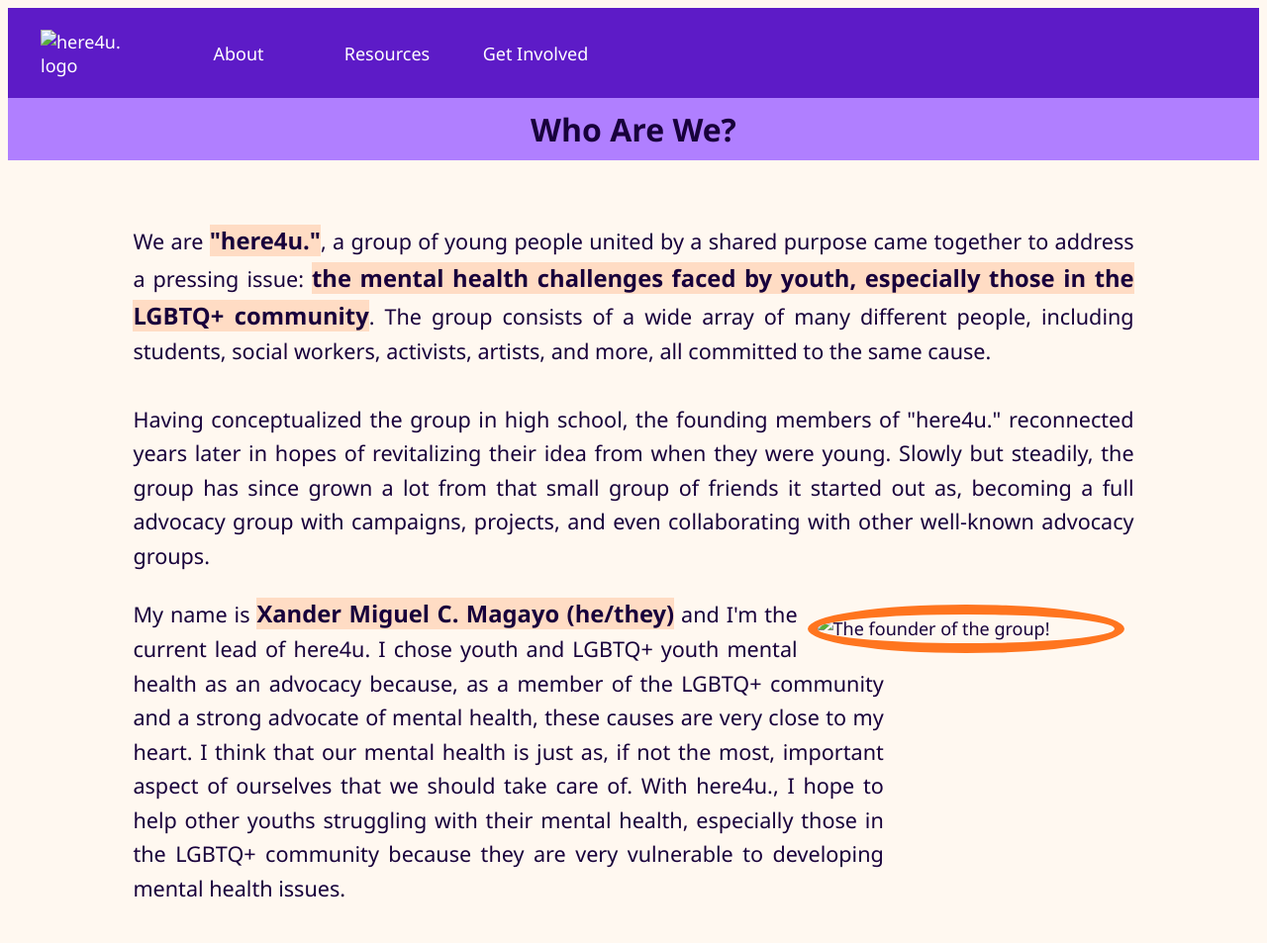
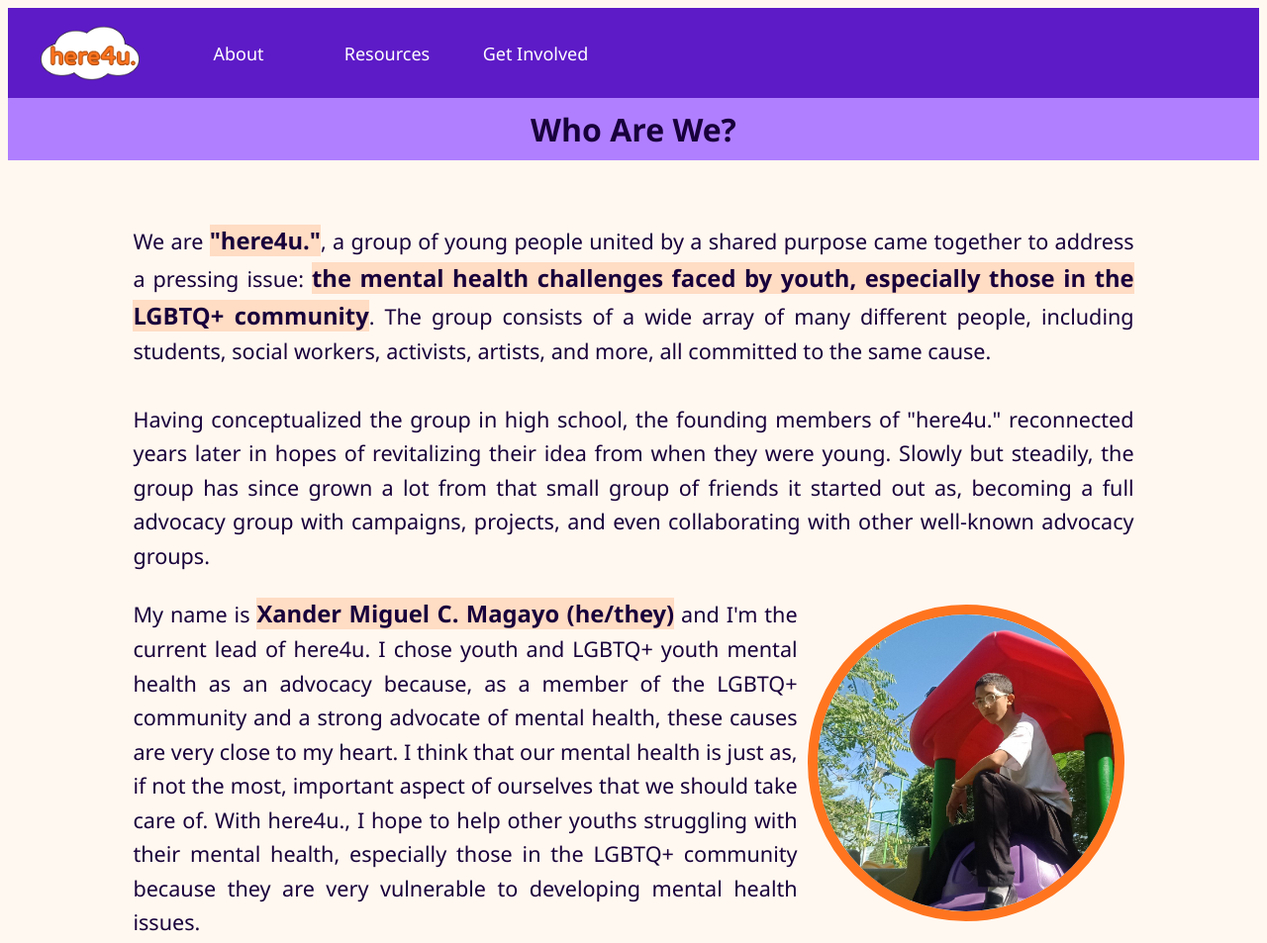
Before and after one commit to derdermwah/here4u, a plain HTML site: page info.html in a window 1280 px wide. Shown: the top 953 px of the page at 99% size. Drawn offline with Linux system fonts and the light colour scheme.

Commit message:
Update info.html

```diff
--- a/info.html
+++ b/info.html
@@ -4,13 +4,13 @@
     <meta charset="UTF-8">
     <meta name="viewport" content="width=device-width, initial-scale=1.0">
     <title>About Us</title>
-    <link rel="icon" type="image/x-icon" href="../media/favicon.png">
+    <link rel="icon" type="image/x-icon" href="favicon.png">
     <link rel="stylesheet" href="infostyles.css">
 </head>
 <body>
     <header style="background-color: #5d1bc7;">
             <ul id="navbar">
-                <li><a href="index.html"><img alt="here4u. logo" src="../media/here4u..png" id="logo"></a></li>
+                <li><a href="index.html"><img alt="here4u. logo" src="here4u..png" id="logo"></a></li>
                 <li><a href="info.html">About</a></li>
                 <li><a href="">Resources</a></li>
                 <li><a href="">Get Involved</a></li>
@@ -20,7 +20,7 @@
     <h1>Who Are We?</h1>
     <div class="content" id="whoAreWe">
     <p>We are <b>"here4u."</b>, a group of young people united by a shared purpose came together to address a pressing issue: <b>the mental health challenges faced by youth, especially those in the LGBTQ+ community</b>. The group consists of a wide array of many different people, including students, social workers, activists, artists, and more, all committed to the same cause.<br><br>Having conceptualized the group in high school, the founding members of "here4u." reconnected years later in hopes of revitalizing their idea from when they were young. Slowly but steadily, the group has since grown a lot from that small group of friends it started out as, becoming a full advocacy group with campaigns, projects, and even collaborating with other well-known advocacy groups.</p>
-    <img alt="The founder of the group!" src="../media/info pic.jpg" id="pfp">
+    <img alt="The founder of the group!" src="info pic.jpg" id="pfp">
     <p id="founderInfo">My name is <b>Xander Miguel C. Magayo (he/they)</b> and I'm the current lead of here4u. I chose youth and LGBTQ+ youth mental health as an advocacy because, as a member of the LGBTQ+ community and a strong advocate of mental health, these causes are very close to my heart. I think that our mental health is just as, if not the most, important aspect of ourselves that we should take care of. With here4u., I hope to help other youths struggling with their mental health, especially those in the LGBTQ+ community because they are very vulnerable to developing mental health issues.</p>
     </div>
 
@@ -40,4 +40,5 @@
     </div>
     </div>
 </body>
+
 </html>
```
